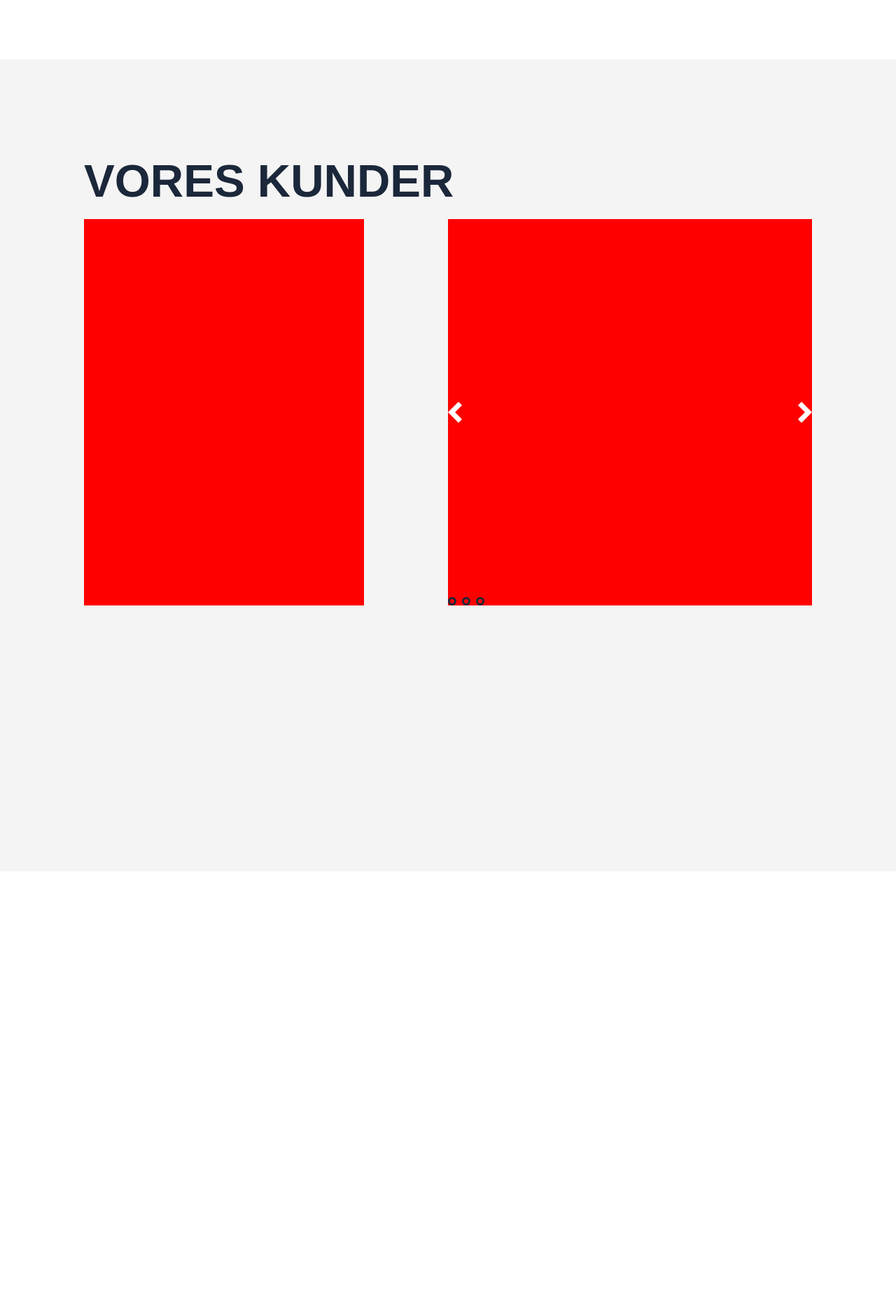
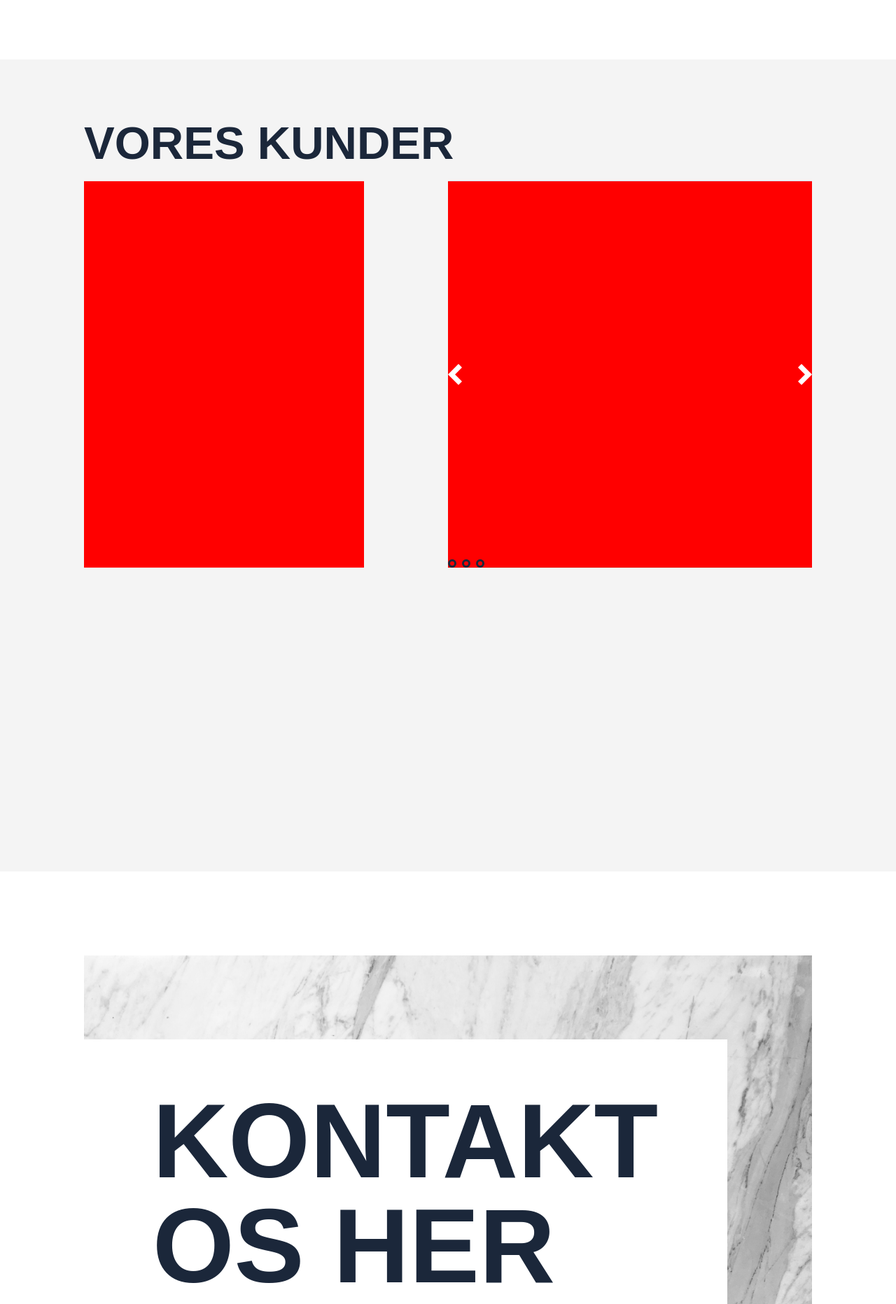
Before and after one commit to theaanderschou/LAARK, a PHP site: page / in a window 1280 px wide. Shown: the part 4380-6243 px from the top of the page at 70% size. Before the commit the page ends 5245 px from the top, so only its background shows below. Run offline with PHP 8.4, Linux system fonts and the light colour scheme; some web fonts are replaced.

Commit message:
Fix af resten af forsiden

```diff
--- a/css/main.css
+++ b/css/main.css
@@ -3,6 +3,7 @@
     --marble: #f4f4f4;
     --midnight: #1B273A;
     --oaktree: #C5A686;
+    --deep-gradient: linear-gradient(var(--midnight), #000)
 }
 
 /* FUNDAMENTALS */
@@ -21,7 +22,9 @@ body {
     background: var(--marble);
     scroll-behavior: smooth;
     line-height: 1.65;
+    width: 100%;
     overflow-x: hidden;
+    overflow-y: hidden;
 }
 
 body,
@@ -71,6 +74,14 @@ h2 {
 h3 {
     font-family: nimbus-sans-extended, sans-serif;
     font-weight: 900;
+    font-style: normal;
+    font-size: clamp(1rem, 1.0vw, 1.7rem);
+    text-transform: uppercase;
+}
+
+h4 {
+    font-family: nimbus-sans-extended, sans-serif;
+    font-weight: 600;
     font-style: normal;
     font-size: clamp(1rem, 1.0vw, 1.7rem);
     text-transform: uppercase;
@@ -754,4 +765,138 @@ nav {
     background: var(--midnight);
 }
 
+.testimonial-content {
+    position: relative;
+    top: 50%;
+    left: 50%;
+    transform: translate(-50%, -50%);
+}
+
 /* END OF TESTIMONIALS */
+
+/* START OF CONTACT C2A */
+
+#contact-c2a {
+    height: 100vh;
+    background: #FFF;
+    position: relative;
+}
+
+.marble-background {
+    background-image: url(../img/marble/marble-1.jpg);
+    background-size: cover;
+    background-position: center;
+}
+
+#contact-c2a .marble-background {
+    position: absolute;
+    top: 50%;
+    left: 50%;
+    transform: translate(-50%, -50%);
+    width: calc(100% - 240px);
+    height: calc(100% - 240px);
+    cursor: pointer;
+}
+
+#contact-c2a .marble-background .negative-space {
+    position: absolute;
+    top: 50%;
+    left: -1px;
+    transform: translateY(-50%);
+    width: calc(100% - 120px);
+    height: calc(100% - 240px);
+    background: #FFF;
+    transition: .2s ease-out;
+}
+
+#contact-c2a .marble-background .negative-space h2 {
+    position: absolute;
+    font-size: 150px;
+    line-height: 1;
+    top: 50%;
+    left: 50%;
+    transform: translate(-50%, -50%);
+}
+
+.c2a-arrow {
+    height: 115px;
+    width: 115px;
+    background: var(--midnight);
+    position: absolute;
+    bottom: 12.5px;
+    right: 120px;
+    opacity: 0;
+    transition: .2s ease-out;
+}
+
+.c2a-arrow img {
+    height: 50%;
+    position: absolute;
+    transform: translate(-50%, -50%);
+    top: 50%;
+    left: 50%;
+}
+
+#contact-c2a .marble-background:hover .negative-space {
+    width: calc(100% - 150px);
+    height: calc(100% - 300px);
+}
+
+#contact-c2a .marble-background:hover .c2a-arrow {
+    right: 5px;
+    opacity: 1;
+}
+
+
+/* END OF CONTACT C2A */
+
+/* START OF FOOTER */
+
+.top-footer {
+    height: 300px;
+}
+
+footer {
+    padding: 120px;
+    background: var(--deep-gradient);
+    display: flex;
+}
+
+footer h4 {
+    color: #FFF;
+}
+
+footer p,
+footer a {
+    color: var(--marble);
+}
+
+footer a:hover {
+    color: #FFF;
+}
+
+footer input {
+    display: block;
+}
+
+footer button {
+    border: 3px solid var(--oaktree);
+    color: #FFF;
+    margin-top: 10px;
+}
+
+footer button:hover {
+    background: var(--oaktree)
+}
+
+.footer-column {
+    width: 20%;
+    height: 30vh;
+    margin-left: 5%;
+}
+
+.footer-column .footer-logo {
+    width: 70%;
+}
+
+/* END OF FOOTER */
--- a/index.html
+++ b/index.html
@@ -260,6 +260,8 @@
 
     <section id="testimonials">
 
+        <div class="testimonial-content">
+
             <h2>Vores Kunder</h2>
 
             <div class="testimonial-image"></div>
@@ -279,6 +281,62 @@
                 </div>
             </div>
 
+        </div>
+
+    </section>
+
+    <section id="contact-c2a">
+
+        <div class="marble-background">
+            <div class="negative-space">
+                <h2>Kontakt os her<div class="c2a-arrow">
+                        <img src="img/icons/arrow-right.svg">
+                    </div>
+                </h2>
+
+            </div>
+        </div>
+
+    </section>
+
+
+    <section id="footer">
+
+        <div class="marble-background top-footer"></div>
+
+        <footer>
+            <div class="footer-column">
+                <img class="footer-logo" src="img/logo/laark-logo-tagline-marble.png">
+            </div>
+
+            <div class="footer-column">
+                <h4>Kontakt</h4>
+                <p>LAARK ApS</p>
+                <p>CVR: 34228426</p>
+                <p>Tlf.: +45 5363 3056</p>
+                <p>Mail: info@laark.dk</p>
+                <br>
+                <p>Bygmestervej 6, 1. sal,</p>
+                <p>København NV,</p>
+                <p>Danmark</p>
+            </div>
+
+            <div class="footer-column">
+                <h4>Projekter</h4>
+                <a>Transformation & kultur</a><br>
+                <a>Skoler & læring</a><br>
+                <a>Bolig & udvikling</a><br>
+                <a>Sundhed</a>
+            </div>
+
+            <div class="footer-column">
+                <h4>Nyhedsbrev</h4>
+                <p>Har du lyst til at få de nyeste nyheder om vores igangværende projekter og vores team, så tilmeld dig vores nyhedsbrev:</p>
+                <input>
+                <button>Tilmeld</button>
+            </div>
+        </footer>
+
     </section>
 
 
```
Also changed, not shown: img/logo/laark-logo-tagline-marble.png (added), img/logo/laark-logo-tagline-midnight.png (added), img/marble/marble-1.jpg (added), img/marble/pexels-karolina-grabowska-4705852.jpg (added), img/marble/pexels-karolina-grabowska-6634146.jpg (added). Lines whose indentation alone changed are shown as unchanged.
